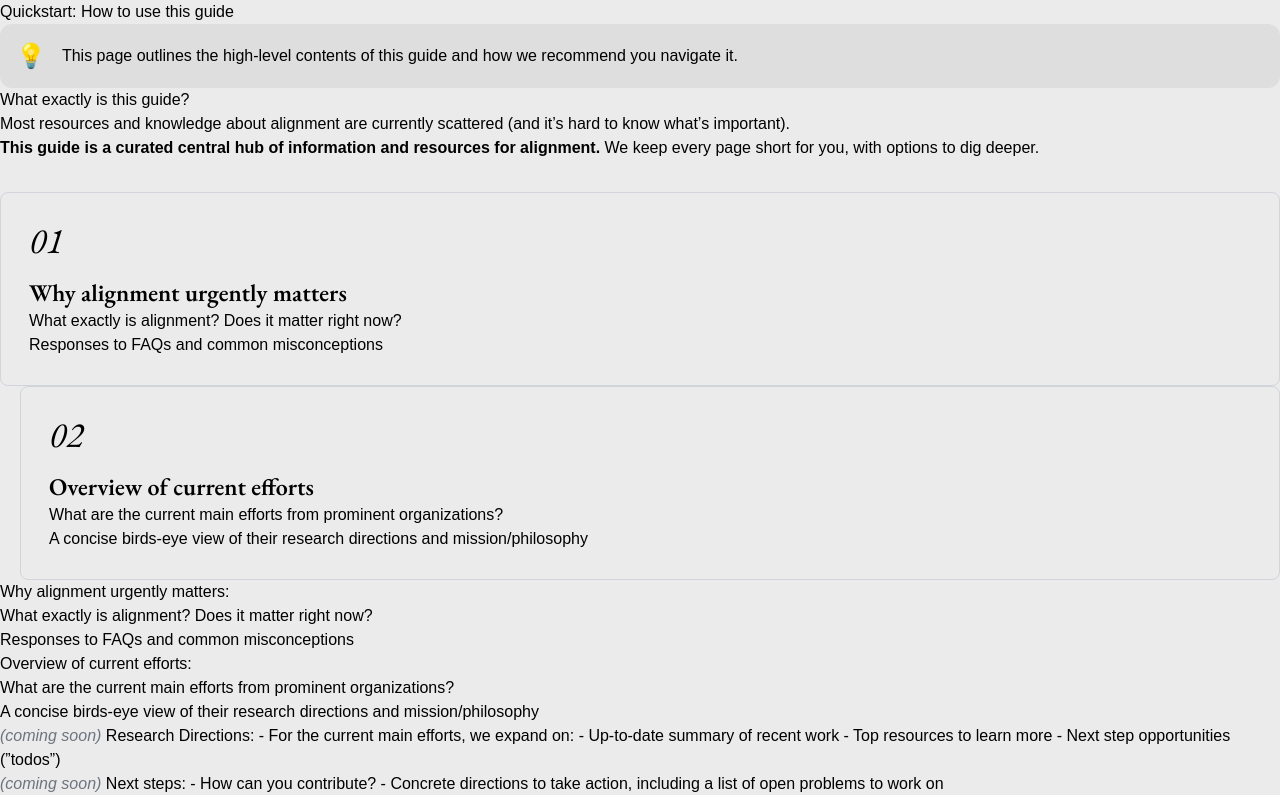
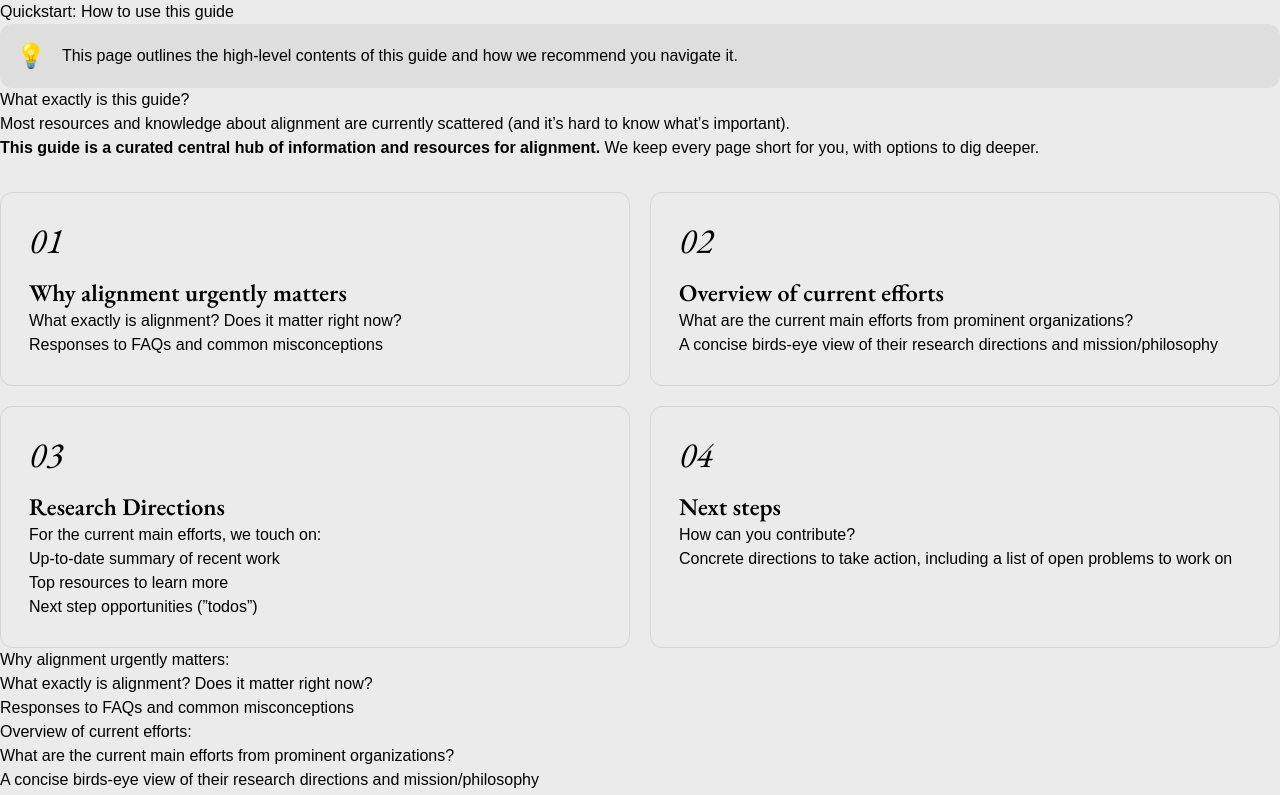
Before and after one commit to masonwang025/alignment-guide, a Next.js app: page /quickstart in a window 1280 px wide. Shown: the top 795 px of the page. Built offline with nearby package versions, Linux system fonts and the light colour scheme.

Commit message:
quickstart section cards are done but text still needs to be smaller

```diff
--- a/src/components/elements/SectionCard.tsx
+++ b/src/components/elements/SectionCard.tsx
@@ -2,10 +2,10 @@ import React from 'react';
 
 const SectionCard = ({ number, title, children }: { number: string; title: string; children: React.ReactNode }) => {
     return (
-        <div className='flex flex-col p-7 rounded-lg border border-gray-300 hover:bg-accent-300'>
+        <div className='flex flex-col px-7 lg:py-7 py-5 rounded-xl border border-gray-300 hover:bg-accent-300 hover:!border-transparent'>
             <div className='font-serif text-4xl italic pb-4'>{number}</div>
             <div className='font-serif font-semibold text-2xl'>{title}</div>
-            <div className='space-y-1'>{children}</div>
+            <div>{children}</div>
         </div>
     );
 };
--- a/src/pages/quickstart.mdx
+++ b/src/pages/quickstart.mdx
@@ -12,7 +12,7 @@ Most resources and knowledge about alignment are currently scattered (and it’s
 
 **This guide is a curated central hub of information and resources for alignment.** We keep every page short for you, with options to dig deeper.
 
-<div className='grid-cols-2 space-x-5 pt-8'>
+<div className='grid lg:grid-cols-2 gap-x-5 gap-y-5 pt-8'>
 <SectionCard number='01' title='Why alignment urgently matters'>
 - What exactly is alignment? Does it matter right now?
 
@@ -23,6 +23,18 @@ Most resources and knowledge about alignment are currently scattered (and it’s
 - What are the current main efforts from prominent organizations?
 
 -   A concise birds-eye view of their research directions and mission/philosophy
+
+</SectionCard>
+<SectionCard number='03' title='Research Directions'>
+- For the current main efforts, we touch on:
+    - Up-to-date summary of recent work
+    - Top resources to learn more
+    - Next step opportunities (”todos”)
+
+</SectionCard>
+<SectionCard number='04' title='Next steps'>
+- How can you contribute?
+- Concrete directions to take action, including a list of open problems to work on
 
 </SectionCard>
 </div>
```
